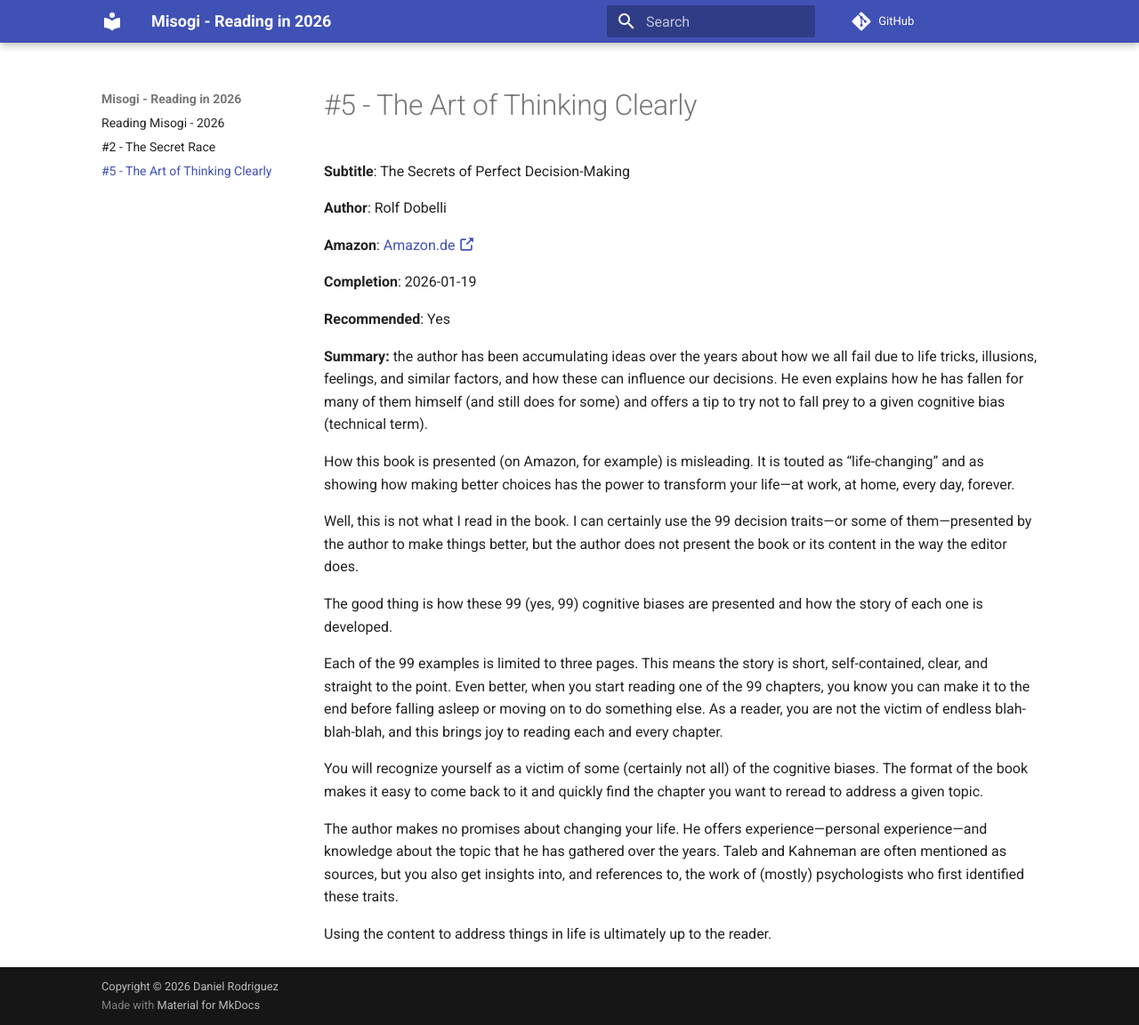
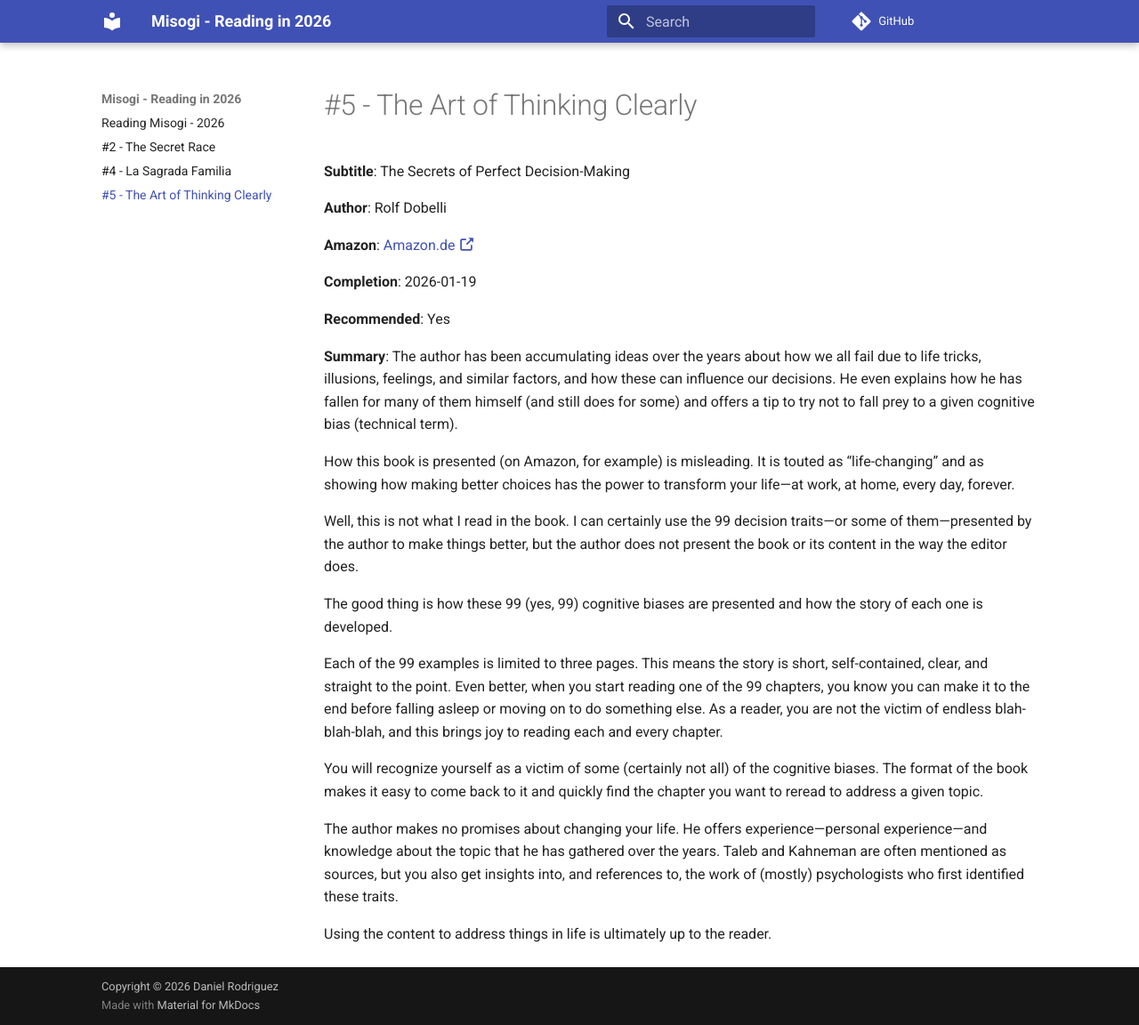
Before and after one commit to mementum/misogi-reading-2026, an MkDocs documentation site: the page built from docs/05-2026-01-19-the-art-of-thinking-clearly.md, in a window 1280 px wide and 1152 px high. Shown: the whole window at 89% size. Built offline with MkDocs 1.6.1 and Material for MkDocs 9.7.7, drawn with Linux system fonts in a browser that asks for light colours; comment, search, counter and statistics services are not loaded.

Commit message:
04-la-sagrada-familila and some cosmetic corrections in others

```diff
--- a/docs/05-2026-01-19-the-art-of-thinking-clearly.md
+++ b/docs/05-2026-01-19-the-art-of-thinking-clearly.md
@@ -12,7 +12,7 @@
 
 **Recommended**: Yes
 
-**Summary:** the author has been accumulating ideas over the years about how we all fail due to life tricks, illusions, feelings, and similar factors, and how these can influence our decisions. He even explains how he has fallen for many of them himself (and still does for some) and offers a tip to try not to fall prey to a given cognitive bias (technical term).
+**Summary**: The author has been accumulating ideas over the years about how we all fail due to life tricks, illusions, feelings, and similar factors, and how these can influence our decisions. He even explains how he has fallen for many of them himself (and still does for some) and offers a tip to try not to fall prey to a given cognitive bias (technical term).
 
 How this book is presented (on Amazon, for example) is misleading. It is touted as “life-changing” and as showing how making better choices has the power to transform your life—at work, at home, every day, forever.
 
--- a/mkdocs.yml
+++ b/mkdocs.yml
@@ -57,4 +57,5 @@ markdown_extensions:
 nav:
   - index.md
   - 02-2026-01-07-the-secret-race.md
+  - 04-2026-01-16-la-sagrada-familia.md
   - 05-2026-01-19-the-art-of-thinking-clearly.md
```
Also changed, not shown: docs/02-2026-01-07-the-secret-race.md (+1 -1 lines), docs/04-2026-01-16-la-sagrada-familia.md (added, +29 -0 lines), 1 other file.
